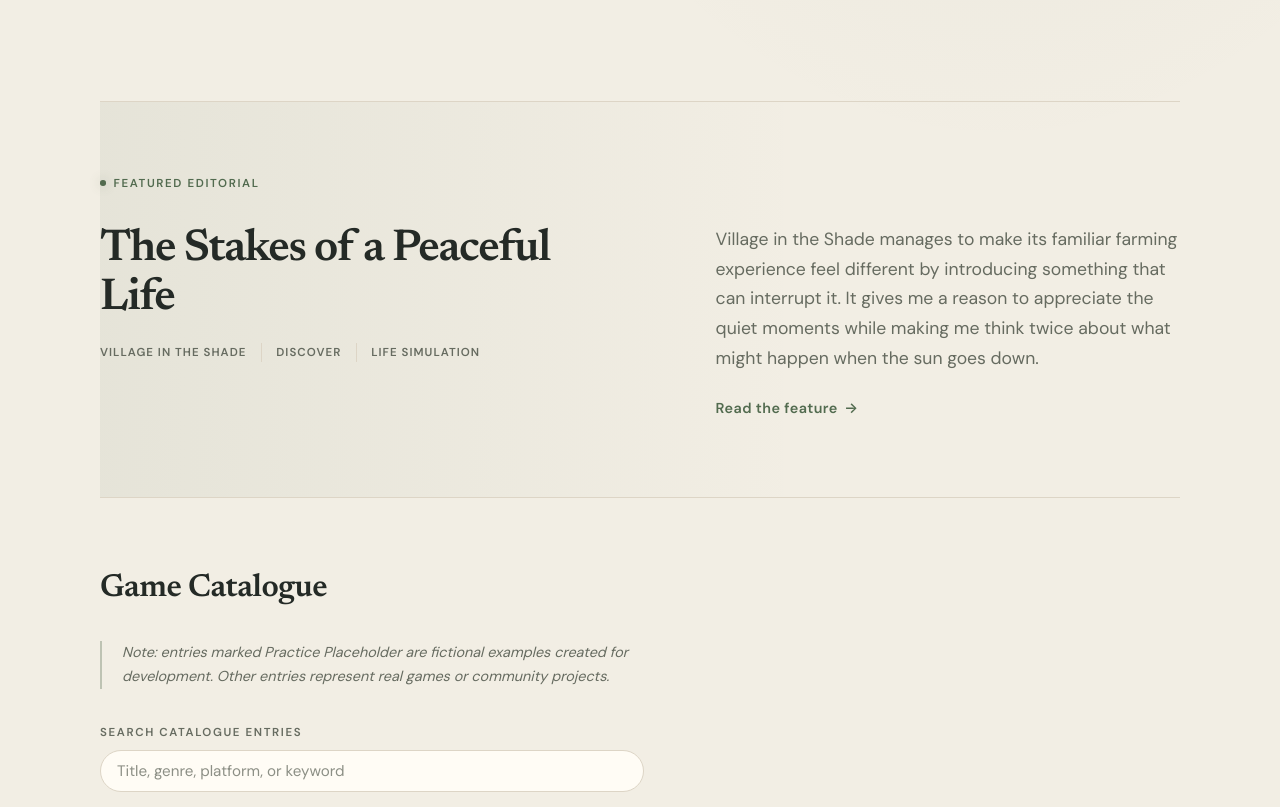
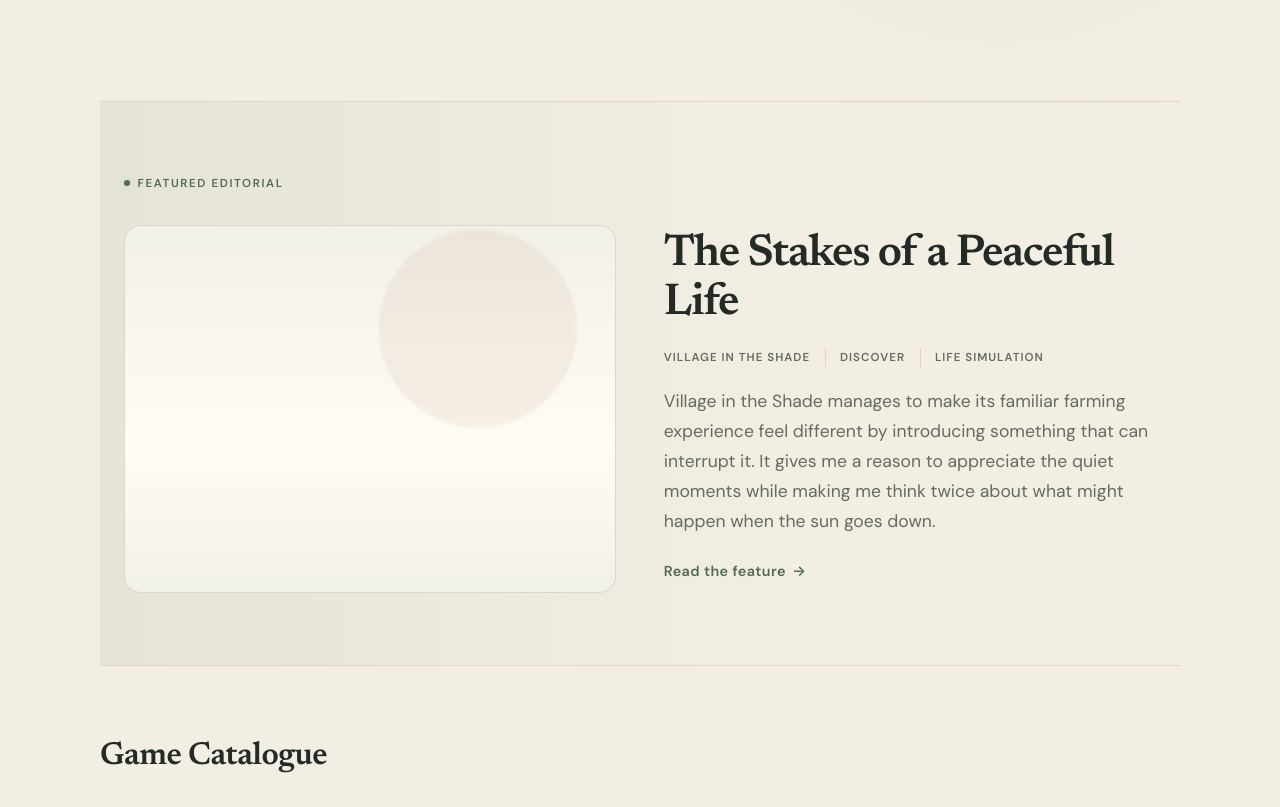
Before and after one commit to DigitalMark3t/opencode-practice, a plain HTML site: page index.html in a window 1280 px wide. Shown: the part 687-1494 px from the top of the page. Drawn offline with Linux system fonts and the light colour scheme.

Commit message:
Editorial spotlight

```diff
--- a/index.html
+++ b/index.html
@@ -77,7 +77,8 @@
       </div>
     </section>
 
-    <!-- EDITORIAL SPOTLIGHT: entry point to the first dedicated feature. -->
+    <!-- EDITORIAL SPOTLIGHT: the lead feature, with one image beside the
+         article introduction. Links to the published feature. -->
     <section class="editorial-spotlight"
              id="editorial"
              aria-labelledby="editorial-spotlight-title">
@@ -85,7 +86,12 @@
       <p class="editorial-kicker">Featured editorial</p>
 
       <div class="editorial-spotlight-grid">
-        <div class="editorial-spotlight-lead">
+        <!-- Intentional CSS-drawn placeholder image. No real screenshot or
+             AI-generated artwork is presented as game art here. Replace it
+             with a licensed image (and alt text) when one is available. -->
+        <div class="editorial-art" aria-hidden="true"></div>
+
+        <div class="editorial-spotlight-copy">
           <h2 id="editorial-spotlight-title">
             The Stakes of a Peaceful Life
           </h2>
@@ -95,9 +101,7 @@
             <li>Discover</li>
             <li>Life Simulation</li>
           </ul>
-        </div>
 
-        <div class="editorial-spotlight-copy">
           <p class="editorial-excerpt">
             Village in the Shade manages to make its familiar farming
             experience feel different by introducing something that can
--- a/style.css
+++ b/style.css
@@ -1219,13 +1219,20 @@ footer p {
 
 /* ==========================================================================
    14. HOMEPAGE EDITORIAL SPOTLIGHT
-   A text-led entry point to the first dedicated feature. It sits between
-   the hero and the catalogue, so it uses the existing section rhythm and
-   a faint accent wash rather than catalogue card styling.
+   The lead feature between the hero and the catalogue: one image beside the
+   article introduction on desktop, stacking image-first on small screens.
+   It keeps the existing section rhythm and a faint accent wash rather than
+   catalogue card styling.
    ========================================================================== */
 
 .editorial-spotlight {
   padding-block: clamp(2.5rem, 6vw, 4.5rem);
+
+  /* A small left inset so the content clears the panel's left edge. It sits
+     inside the section, so the panel's outer position and width are
+     unchanged. 1.5rem is 24px. */
+  padding-inline-start: 1.5rem;
+
   scroll-margin-top: var(--header-offset);
   border-top: 1px solid var(--color-border);
   background-image: linear-gradient(
@@ -1259,20 +1266,35 @@ footer p {
   box-shadow: 0 0 12px var(--color-accent-soft);
 }
 
-/* Open two-column layout: title and metadata on the left, excerpt and
-   action on the right. */
+/* Desktop: the single feature image beside the article introduction. */
 .editorial-spotlight-grid {
   display: grid;
-  grid-template-columns: minmax(0, 1.1fr) minmax(0, 0.9fr);
-  align-items: start;
+  grid-template-columns: minmax(0, 1fr) minmax(0, 1.05fr);
+  align-items: center;
   gap: clamp(1.5rem, 4vw, 3rem);
 }
 
-.editorial-spotlight-lead {
-  min-width: 0;
+/* The one feature image. This is an intentional CSS-drawn placeholder with a
+   dusk mood; it is not a screenshot or generated game art. */
+.editorial-art {
+  width: 100%;
+  aspect-ratio: 4 / 3;
+  background-color: var(--color-surface);
+  border: 1px solid var(--color-border);
+  border-radius: var(--radius-lg);
+  background-image:
+    radial-gradient(circle at 72% 28%, var(--color-secondary-wash) 0 22%, transparent 23%),
+    linear-gradient(180deg, var(--color-accent-wash), transparent 60%),
+    linear-gradient(0deg, var(--color-accent-wash), transparent 40%);
 }
 
-.editorial-spotlight-lead h2 {
+.editorial-spotlight-copy {
+  min-width: 0;
+  max-width: 47ch;
+}
+
+/* The article title leads the spotlight. */
+.editorial-spotlight-copy h2 {
   max-width: 18ch;
   margin: 0 0 var(--space-md);
   font-size: clamp(1.9rem, 4vw, 2.8rem);
@@ -1286,7 +1308,7 @@ footer p {
   flex-wrap: wrap;
   align-items: center;
   gap: 0.4rem 0.9rem;
-  margin: 0;
+  margin: 0 0 var(--space-md);
   padding: 0;
   list-style: none;
   color: var(--color-muted);
@@ -1299,10 +1321,6 @@ footer p {
 .editorial-meta li + li {
   padding-left: 0.9rem;
   border-left: 1px solid var(--color-border);
-}
-
-.editorial-spotlight-copy {
-  max-width: 47ch;
 }
 
 .editorial-excerpt {
@@ -1349,10 +1367,14 @@ footer p {
   outline-offset: 3px;
 }
 
-/* Tablet: the spotlight becomes a single reading column. */
+/* Tablet: a single reading column, image first. */
 @media (max-width: 820px) {
   .editorial-spotlight-grid {
     grid-template-columns: 1fr;
+  }
+
+  .editorial-art {
+    aspect-ratio: 3 / 2;
   }
 
   .editorial-kicker {
@@ -1360,15 +1382,16 @@ footer p {
   }
 }
 
-/* Mobile: tighter spacing, full-width title, and metadata that wraps
-   without stray divider lines. */
+/* Mobile: tighter spacing, a smaller left inset, a full-width title, and
+   metadata that wraps without stray divider lines. */
 @media (max-width: 600px) {
   .editorial-spotlight {
     padding-block: var(--space-lg);
+    padding-inline-start: 1rem;     /* 16px on small screens */
     scroll-margin-top: 0;
   }
 
-  .editorial-spotlight-lead h2 {
+  .editorial-spotlight-copy h2 {
     max-width: none;
   }
 
```
